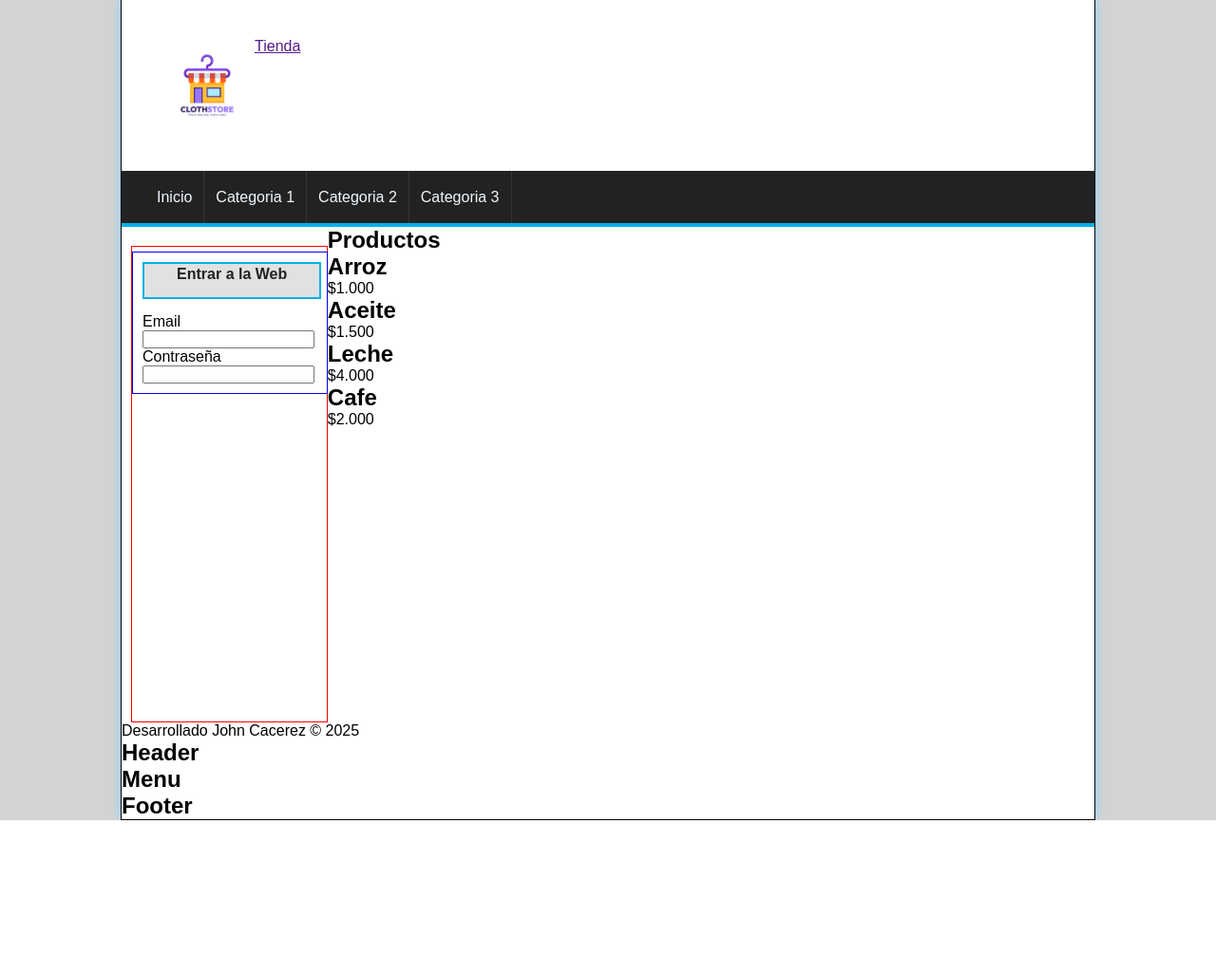
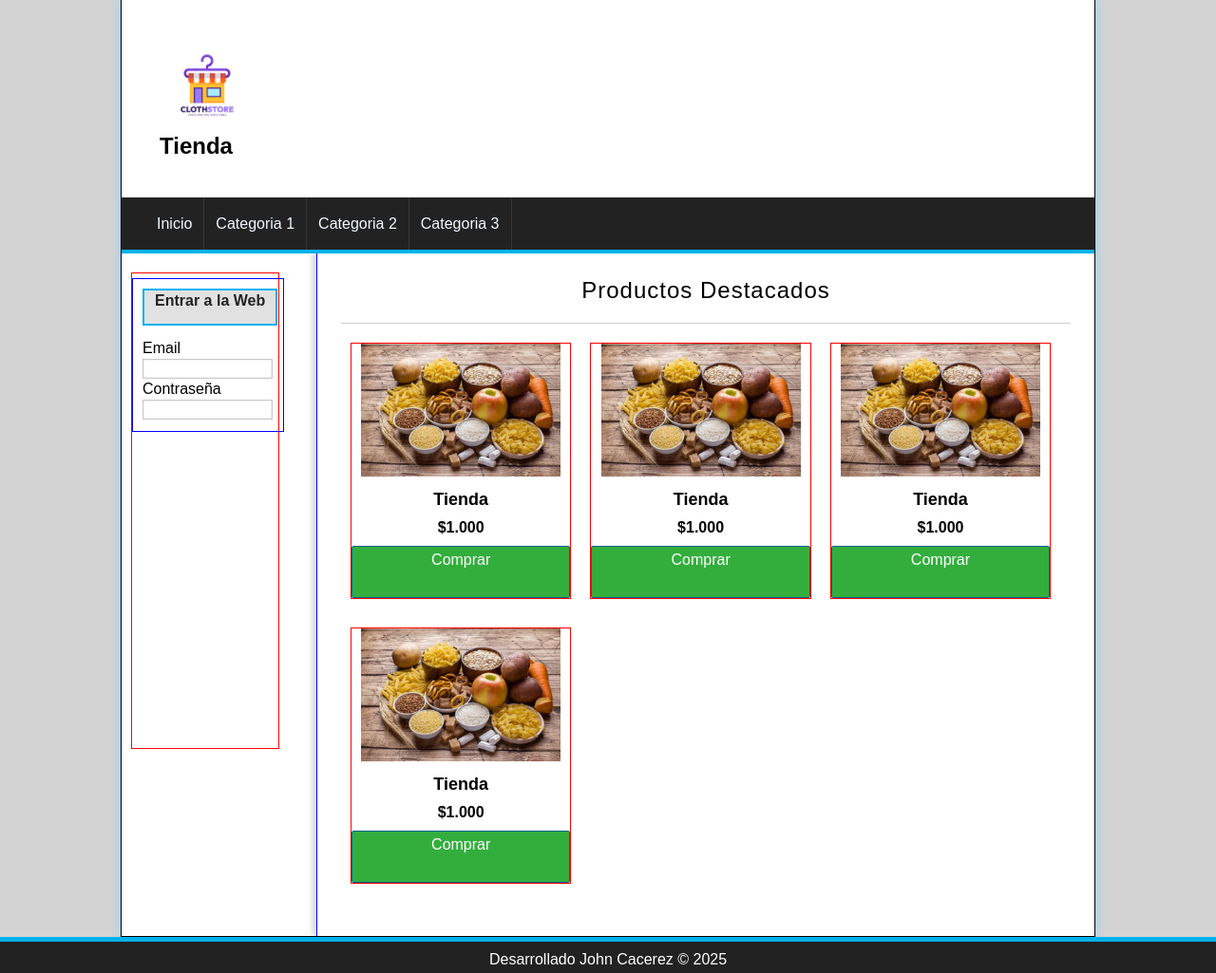
Before and after one commit to JohnC7991/Proyecto, a PHP site: page / in a window 1280 px wide. Shown: the part 38-1063 px from the top of the page at 95% size. Before the commit the page ends 902 px from the top, so only its background shows below. Run offline with PHP 8.4, Linux system fonts and the light colour scheme.

Commit message:
Se hacen ajustes en productos, DB

```diff
--- a/CSS/style.css
+++ b/CSS/style.css
@@ -80,7 +80,7 @@ body{
     background-color: white;
 }
 #lateral{
-    width: 20%;
+    width: 15%;
     min-height: 500px;
     float: left;
     margin-top: 20px;
@@ -108,3 +108,115 @@ body{
     background-color: #e1e1e1;
     border: 2px solid #01b1ea;
 }
+
+input[type="text"],
+input[type="password"],
+input[type="email"]{
+    display: block;
+    width: 95%;
+    margin-top: 2px;
+    margin-bottom: 2px;
+    border: 1px solid #c9c9c9;
+    box-shadow: 0px 0px 2px #ccc inset;
+    padding: 2px;
+    color: grey;
+    transition: all 200,s;
+}
+input[type="text"]:focus,
+input[type="password"]:focus,
+input[type="email"]:focus{
+
+    border: 1px solid #1579b5;
+    color: black;
+
+}
+
+input[type="submit"],
+input[type="button"],
+.button{
+    display: block;
+    border-radius: 2px;
+    padding: 5px;
+    padding-left: 10px;
+    padding-right: 10px;
+    background-color: #2979cd ;
+    color: white;
+    border: 1px solid #11608e;
+    cursor: pointer;
+}
+
+.button{
+    background: #33ae3d;
+    color: white !important;
+    text-decoration: none;
+}
+
+#central{
+    width: 75%;
+    min-height: 500px;
+    float: right;
+    border-left: 1px solid blue;
+    box-shadow: -5px -1px 5px #ddd;
+    padding: 25px;
+}
+
+#central h1{
+    font-size: 24px;
+    font-weight: normal;
+    letter-spacing: 1px;
+    text-align: center;
+    border-bottom: 1px solid #ccc;
+    margin-bottom: 20px;
+    padding: 20px;
+    padding-top: 0px;
+}
+
+.product{
+    width: 30%;
+    float: left;
+    border: 1px solid red;
+    margin-left: 10px;
+    margin-right: 10px;
+    margin-bottom: 30px;
+    text-align: center;
+}
+
+.product img{
+    height: 140px;
+    margin-bottom: 10px;
+
+}
+
+.product h2{
+    font-size: 18px;
+    margin-bottom: 10px;
+}
+
+.product p{
+    font-weight: bold;
+    counter-reset: #555;
+    margin-bottom: 10px;
+}
+
+.product a{
+    color: black;
+    text-decoration: none;
+    padding-bottom: 30px;
+}
+
+.product a:hover{
+    color: #555;
+}
+
+
+
+#footer{
+    clear: both;
+    text-align: center;
+    padding-top: 10px;
+    padding-bottom: 5px;
+    background-color: #222;
+    color: white;
+    border-top: 5px solid #01b1ea;
+
+}
--- a/Index.html
+++ b/Index.html
@@ -12,7 +12,7 @@
         <header id="header">
             <div id="logo">
                 <img src="logo.jpg"  alt="Imagen Logo">
-                <a href="">Tienda</a>
+                <h2>Tienda</h2>
             </div>
         </header>
         <nav id="menu">
@@ -49,33 +49,42 @@
                 </div>
             </aside>
             <div id="central">
-                <h2>Productos</h2>
+                <h1>Productos Destacados</h1>
                 <div class="product">
-                    <h2>Arroz</h2>
+                    <img src="comida.jpg"  alt="Arroz">
+                    <h2>Tienda</h2>
                     <p>$1.000</p>
+                    <a href="#" class="button">Comprar</a>
                 </div>
                 <div class="product">
-                    <h2>Aceite</h2>
-                    <p>$1.500</p>
+                    <img src="comida.jpg"  alt="Arroz">
+                    <h2>Tienda</h2>
+                    <p>$1.000</p>
+                    <a href="#" class="button">Comprar</a>
                 </div>
                 <div class="product">
-                    <h2>Leche</h2>
-                    <p>$4.000</p>
+                    <img src="comida.jpg"  alt="Arroz">
+                    <h2>Tienda</h2>
+                    <p>$1.000</p>
+                    <a href="#" class="button">Comprar</a>
                 </div>
                 <div class="product">
-                    <h2>Cafe</h2>
-                    <p>$2.000</p>
+                    <img src="comida.jpg"  alt="Arroz">
+                    <h2>Tienda</h2>
+                    <p>$1.000</p>
+                    <a href="#" class="button">Comprar</a>
                 </div>
 
             </div>
         </div>
-        <footer id="footer">
+
+
+
+    </div>
+    <footer id="footer">
             <p>Desarrollado John Cacerez &copy; 2025</p>
         </footer>
-        <h2>Header</h2>
+
         <nav></nav>
-        <h2>Menu</h2>
-        <h2>Footer</h2>
-    </div>
 </body>
 </html>
```
Also changed, not shown: DATABASE/database.sql (added, +16 -0 lines), comida.jpg (added).
